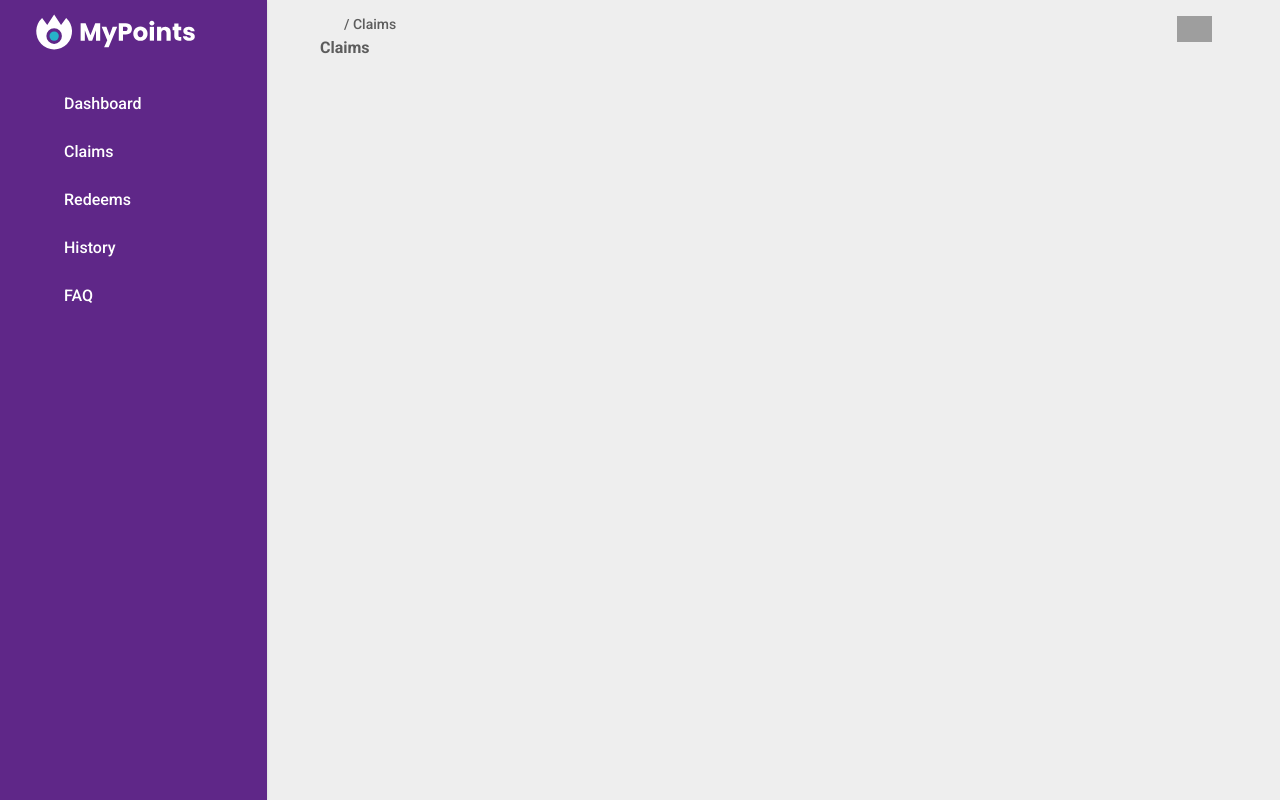
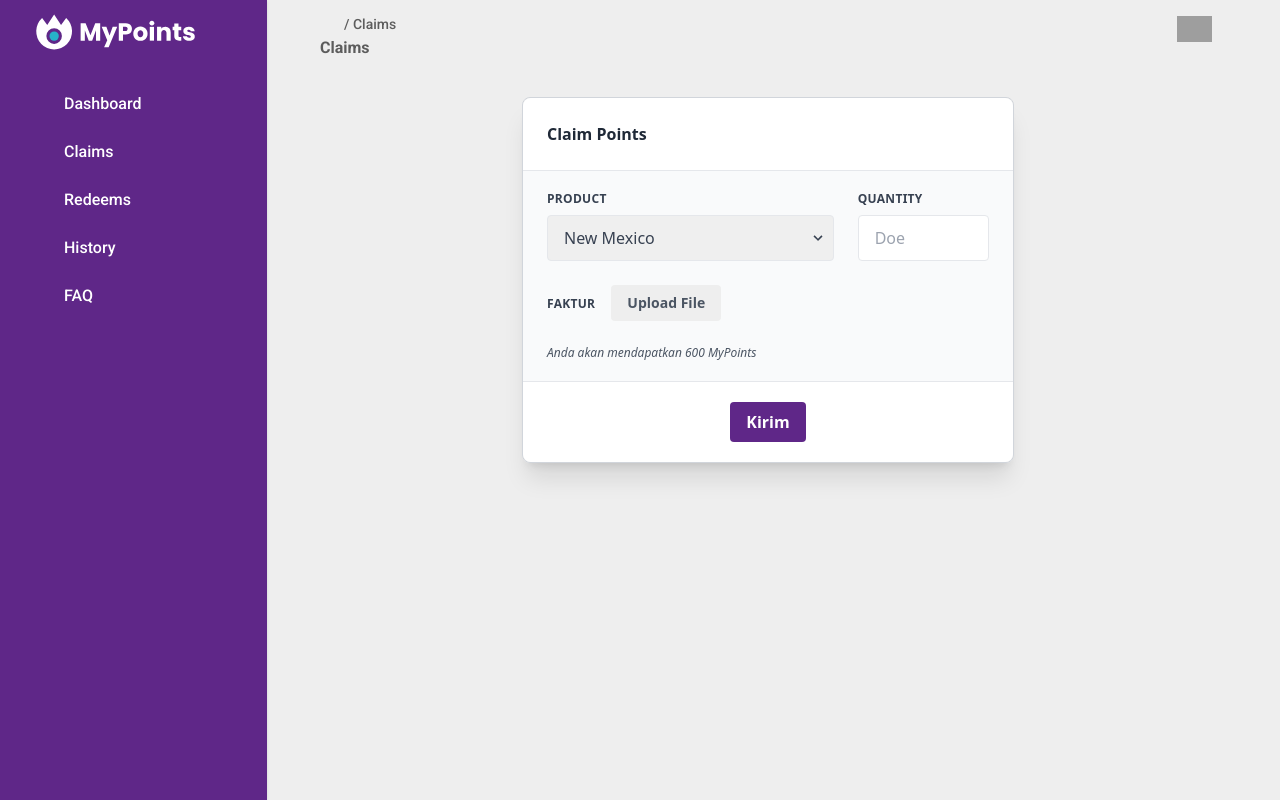
Before and after one commit to yossdev/mypoints-client, a React (Create React App) app: page /claims in a window 1280 px wide. Built offline with nearby package versions, Linux system fonts and the light colour scheme; grey boxes are pictures that could not be loaded; some icons are missing.

Commit message:
page Claims

```diff
--- /dev/null
+++ b/src/components/UI/organisms/Claims/Klaim.jsx
@@ -0,0 +1,86 @@
+const Klaim = () => {
+  return (
+    <div className="flex justify-center items-center">
+      <div className="flex flex-col w-11/12 sm:w-5/6 lg:w-1/2 max-w-2xl mx-auto rounded-lg border border-gray-300 shadow-xl">
+        <div className="flex flex-row justify-between p-6 bg-white border-b border-gray-200 rounded-tl-lg rounded-tr-lg">
+          <p className="font-semibold text-gray-800">Claim Points</p>
+        </div>
+
+        <div className="flex flex-col px-6 py-5 bg-gray-50">
+          <form className="w-full max-w-lg">
+            <div className="flex flex-wrap -mx-3 mb-6">
+              <div className="w-full md:w-2/3 px-3 mb-6 md:mb-0">
+                <label
+                  className="block uppercase tracking-wide text-gray-700 text-xs font-bold mb-2"
+                  for="grid-state"
+                >
+                  Product
+                </label>
+                <div className="relative">
+                  <select
+                    className="block appearance-none w-full border border-gray-200 text-gray-700 py-3 px-4 pr-8 rounded leading-tight focus:outline-none focus:bg-white focus:border-gray-500"
+                    id="grid-state"
+                  >
+                    <option>New Mexico</option>
+                    <option>Missouri</option>
+                    <option>Texas</option>
+                  </select>
+                  <div className="pointer-events-none absolute inset-y-0 right-0 flex items-center px-2 text-gray-700">
+                    <svg
+                      className="fill-current h-4 w-4"
+                      xmlns="http://www.w3.org/2000/svg"
+                      viewBox="0 0 20 20"
+                    >
+                      <path d="M9.293 12.95l.707.707L15.657 8l-1.414-1.414L10 10.828 5.757 6.586 4.343 8z" />
+                    </svg>
+                  </div>
+                </div>
+              </div>
+
+              <div className="w-full md:w-1/3 px-3">
+                <label
+                  className="block uppercase tracking-wide text-gray-700 text-xs font-bold mb-2"
+                  for="grid-last-name"
+                >
+                  Quantity
+                </label>
+                <input
+                  className="appearance-none block w-full text-gray-700 border border-gray-200 rounded py-3 px-4 leading-tight focus:outline-none focus:bg-white focus:border-gray-500"
+                  id="grid-last-name"
+                  type="text"
+                  placeholder="Doe"
+                />
+              </div>
+            </div>
+
+            <div className="flex flex-wrap -mx-3 mb-6">
+              <div className="w-full px-3">
+                <label
+                  className="uppercase tracking-wide text-gray-700 text-xs font-bold mb-2"
+                  for="grid-password"
+                >
+                  Faktur
+                </label>
+                <button className="ml-4 px-4 py-2 text-gray-600 text-sm font-semibold bg-grey rounded">
+                  Upload File
+                </button>
+              </div>
+            </div>
+
+            <p className="text-gray-600 text-xs italic">
+              Anda akan mendapatkan 600 MyPoints
+            </p>
+          </form>
+        </div>
+
+        <div className="flex flex-row items-center justify-between p-5 bg-white border-t border-gray-200 rounded-bl-lg rounded-br-lg">
+          <button className="mx-auto px-4 py-2 text-white font-semibold bg-purple hover:bg-darkpurple rounded">
+            Kirim
+          </button>
+        </div>
+      </div>
+    </div>
+  )
+}
+
+export default Klaim
--- a/src/components/pages/Claims/index.jsx
+++ b/src/components/pages/Claims/index.jsx
@@ -1,13 +1,15 @@
 import UserMenu from '../../UI/organisms/UserMenu'
 import Sidebar from '../../UI/organisms/Sidebar'
+import Klaim from '../../UI/organisms/Claims/Klaim'
 
 import { TagIcon } from '@primer/octicons-react'
 
 const Claims = () => {
   document.title = 'Claims'
+  document.body.style = 'background: #EEEEEE;'
 
   return (
-    <div className="h-screen bg-grey">
+    <>
       <Sidebar />
       <UserMenu />
 
@@ -16,7 +18,18 @@ const Claims = () => {
         <span className="text-sm ml-2 text-darkgrey">/ Claims</span> <br />
         <span className="text-md text-darkgrey font-bold">Claims</span>
       </div>
-    </div>
+
+      <div
+        style={{
+          marginTop: '17px',
+          width: '80%',
+          float: 'right',
+          padding: '20px',
+        }}
+      >
+        <Klaim />
+      </div>
+    </>
   )
 }
 
```
